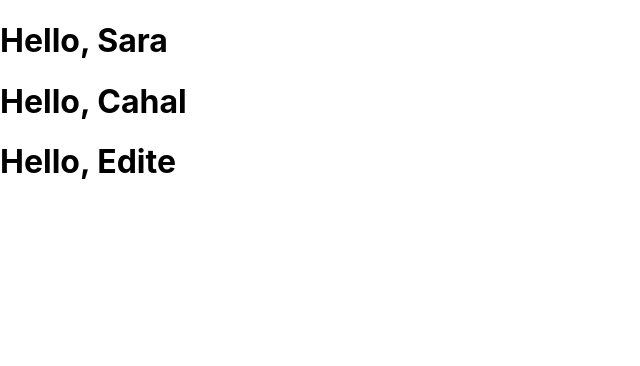
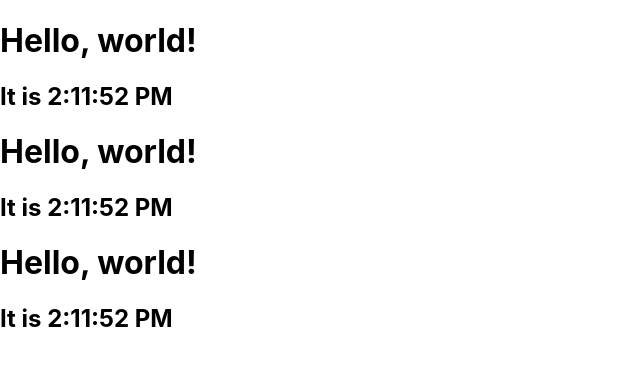
Before and after one commit to adeniranolalekan/react-tutorial, a React (Create React App) app: page / in a window 1280 px wide. Shown: the top 366 px of the page, without its empty margins (0-640 px from the left). Built offline with nearby package versions, Linux system fonts and the light colour scheme.

Commit message:
state management

```diff
--- a/src/index.js
+++ b/src/index.js
@@ -4,94 +4,45 @@
 //import App from './App';
 import * as serviceWorker from './serviceWorker';
 
-function Welcome(props) {
-    return <h1>Hello, {props.name}</h1>
+class Clock extends React.Component {
+    constructor(props) {
+        super(props);
+        this.state={date:new Date()};
+    }
+    componentDidMount() {
+        this.timerID=setInterval(()=>this.tick(),1000);
+    }
+    componentWillMount() {
+        clearInterval(this.timerID)
+    }
+    tick(){
+        this.setState({date:new Date()
+        });
+    }
+    render() {
+        return (
+            <div>
+                <h1>Hello, world!</h1>
+                <FormattedDate date={this.state.date} />
+            </div>
+        )
+    }
 }
-
-function App() {
+function FormattedDate(props){
+    return <h2>It is {props.date.toLocaleTimeString()}</h2>
+}
+function App(){
     return (
         <div>
-            <Welcome name="Sara"/>
-            <Welcome name="Cahal"/>
-            <Welcome name="Edite"/>
+        <Clock />
+    <Clock />
+    <Clock />
         </div>
     )
 }
+ReactDOM.render(
 
-function formatDate(props) {
-    return (
-        <div>props</div>
-    )
-}
-
-function Comment(props) {
-    /* return(
-         <div className="Comment">
-            <div className="UserInfo">
-               <img className="Avatar"
-              src={props.user.avatarUrl}
-              alt={props.user.name}
-               />
-             <div className="UserInfo-name">
-                 {props.author.name}
-             </div>
-         </div>
-             <div className="Comment-text">
-                 {props.text}
-             </div>
-             <div className="Comment-date">
-                 {formatDate(props.date)}
-             </div>
-         </div>
-     )*/
-    return (
-        <div className="Comment">
-            <UserInfo user={props.author}/>
-            <div className="Comment-text">
-                {props.text}
-            </div>
-            <div className="Comment-date">
-                {formatDate(props.date)}
-            </div>
-        </div>
-    )
-
-}
-
-function UserInfo(props) {
-    return (
-        <div className="UserInfo">
-            <Avatar user={props.user}/>
-            <div className="UserInfo-name">
-                {props.author.name}
-            </div>
-        </div>
-    )
-}
-
-function Avatar(props) {
-    return (
-        <img className="Avatar"
-             src={props.user.avatarUrl}
-             alt={props.user.name}
-        />
-    )
-}
-
-//const element=<Welcome name={"Sara"} />
-/*function tick() {
-    const element = (
-        <div>
-            <h1> Hello, World!</h1>
-            <h2>It is {new Date().toLocaleTimeString()}.</h2>
-        </div>
-    )
-}*/
-ReactDOM.render(
-    /* <React.StrictMode>
-       <App />
-     </React.StrictMode>,*/
-    <App/>,
+    <App />,
     document.getElementById('root'));
 
 //setInterval(tick,1000);
```
